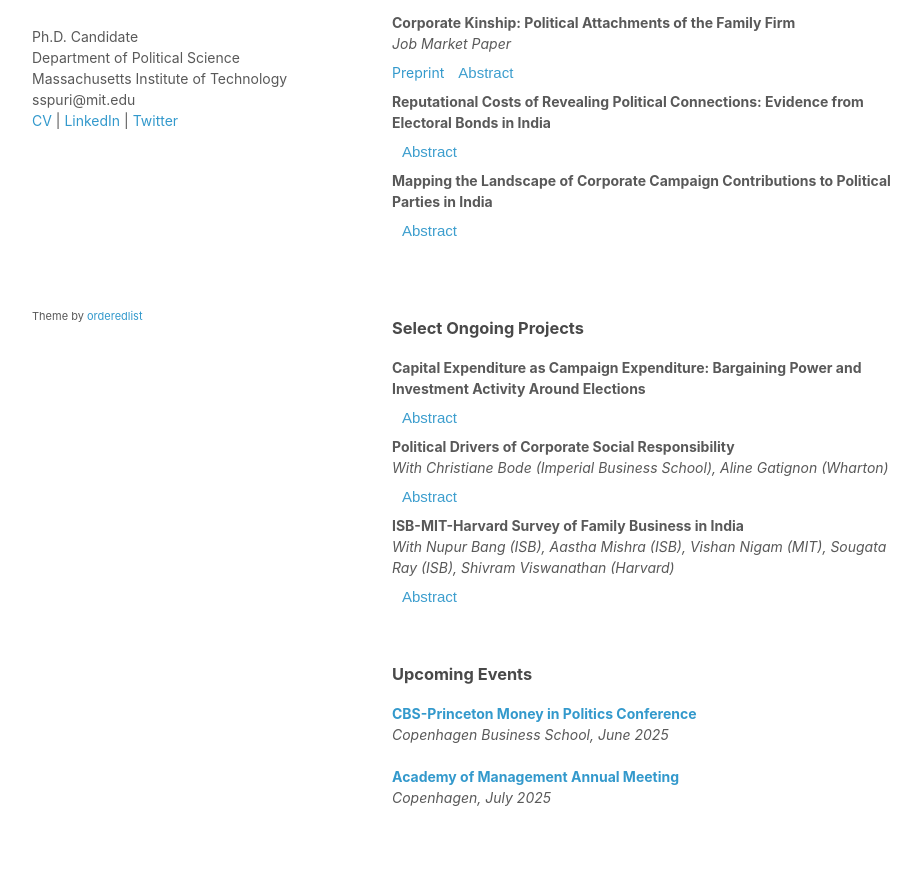
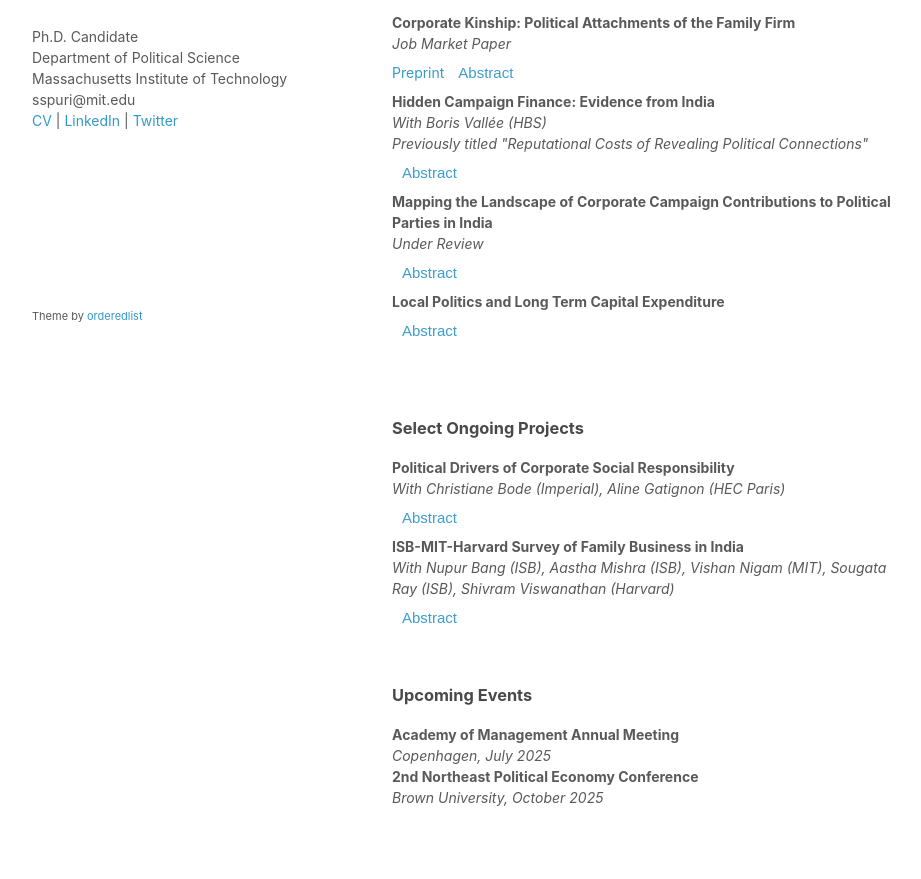
Before and after one commit to sukritpuri/sukritpuri.github.io, a plain HTML site: page index.html in a window 1280 px wide. Shown: the part 405-1284 px from the top of the page, without its empty margins (178-1099 px from the left). Before the commit the page ends 1263 px from the top, so only its background shows below. Drawn offline with Linux system fonts and the light colour scheme.

Commit message:
Update index.html

```diff
--- a/index.html
+++ b/index.html
@@ -104,20 +104,32 @@
 
 
 
-       <b>Reputational Costs of Revealing Political Connections: Evidence from Electoral Bonds in India</b> <br>
+       <b>Hidden Campaign Finance: Evidence from India</b> <br>
+         <i>With Boris Vall&eacute;e (HBS)</i> <br>
+         <i>Previously titled "Reputational Costs of Revealing Political Connections"</i> <br>
        <!--<i>Under Review </i> <br>-->
        <button class="collapsible">Abstract</button>
         <div class="content">
-        <p>Why do companies choose to hide potentially beneficial political connections? I show that revealing political activities can hurt a company's valuation in the short run by tainting its reputation. I take advantage of a unique setting where the Election Commission of India suddenly revealed a list of previously-anonymous corporate donors to political parties. Publicly listed companies revealed to be political donors experienced a 1.5% cumulative abnormal underperformance over the next 7 days as a result of this information shock, amounting to an erosion of approximately $9 billion in market capitalization---over 5 times the amount raised by political parties in the first place. The effect is short-lived and is largely driven by companies facing negative press immediately following the reveal.</p>
+        <p>This paper investigates hidden corporate political activity using a rare and high-profile disclosure event in India. From 2018 onwards, firms could anonymously donate to political parties via ``electoral bonds.'' A 2024 Supreme Court ruling banned the practice and retroactively revealed details of all $2 billion of previously hidden donations. We link these data to a newly assembled dataset of disclosed contributions going back to 2003 and firm-level administrative records to examine how the introduction of an opaque channel changes the dynamincs of corporate campaign finance. We present four main findings. First, anonymous giving dwarfs disclosed contributions. Second, more sophisticated firms select into the hidden channel. Third, firms giving in secret behave more strategically: giving more often, in larger amounts, and to multiple parties. Fourth, losing anonymity is costly: when donors were unmasked, their stock prices experienced sharp abnormal underperformance, driven by negative press following the reveal, and consistent with a theory of reputational taint that accrues from participating in politics. This study offers rare empirical insight into the scale and consequences of dark money, and highlights the incentives firms face in choosing whether to stay in the shadows.</p>
         </div>
 
 
 
         <b>Mapping the Landscape of Corporate Campaign Contributions to Political Parties in India</b> <br>
+        <i>Under Review </i> <br>
         <button class="collapsible">Abstract</button>
         <div class="content">
           <p>The study of money in politics has largely remained restricted to developed countries, where data are more readily available. But the concerns about corporate political funding, and how business influences the state broadly, are a global phenomenon. I collect all donations to political parties in India between 2003-2021, by taking advantage of a successful Right to Information Act that require all political parties to disclose donations made above Rs 20,000 (approx 250 USD). By developing a web-scraping based entity resolution algorithm that outperforms conventional exact and fuzzy string matching techniques, I am able to uniquely identify the universe of over 7000 corporate donors making donations to 40 political parties over the 18 year period. In this paper, I describe the steps taken to construct this dataset, describe a set of five stylized facts about the nature of corporate-political linkages in the world's largest democracy, and highlight a set of empirical puzzles that challenge expectations from the literature and invite future scholarship on this topic. </p>
         </div>
+
+        <b>Local Politics and Long Term Capital Expenditure</b> <br>
+         <button class="collapsible">Abstract</button>
+         <div class="content">
+         <p>How do elections affect private entrepreneurial investments? Using unique administrative data capturing rich details on how firms in India make long term capital expenditure decisions and taking advantage of staggered  state-level elections from 1998-2023, I show causal evidence of how electoral cycles affect entrepreneurial activity on several temporal and spatial dimensions. I find, first, that elections dampen risk appetite: in states going to polls, new firm formation and new investment announcements slow down in the months leading up to elections. Second, while new entrepreneurial activity stalls, firms tend to speed up existing projects to completion just before elections. Finally, by examining political turnovers, I find that after a new chief minister is appointed, investments to the new CM's districts pick up. Overall, these patterns make the case that local politics matters for several aspects of strategic decision-making, and highlights how uncertainty and then certainty of <i>who</i> holds political power affects how entrepreneurs allocate long-term capital.
+         </p>
+         </div>
+
+
         <p></p>
       </section>
 
@@ -125,15 +137,9 @@
 
         <h3><b>Select Ongoing Projects</b></h3>
 
-        <b>Capital Expenditure as Campaign Expenditure: Bargaining Power and Investment Activity Around Elections</b> <br>
-         <button class="collapsible">Abstract</button>
-         <div class="content">
-         <p>The period leading into an election exerts competing forces on private investment decisions of firms: on one hand, pre-election uncertainty tends to increase risk premium and reduce a firm's appetite for new investments, on the other hand, politicians demand greater private investment as campaign promises to win voter support. Which force dominates? I collect the universe of large industrial investment decisions from 1998-2022 by firms in India, and find evidence for a theory of political bargaining, where politicians are able to arm-twist <i>local</i> firms into increasing investment promises at economically inopportune times.
-         </p>
-         </div>
 
          <b>Political Drivers of Corporate Social Responsibility</b> <br>
-         <i>With Christiane Bode (Imperial Business School), Aline Gatignon (Wharton)</i> <br>
+         <i>With Christiane Bode (Imperial), Aline Gatignon (HEC Paris)</i> <br>
          <button class="collapsible">Abstract</button>
          <div class="content">
          <p>The 2013 update to the Companies Act in India required all large corporates to spend 2% of trailing three-year net profit on Corporate Social Responsibility (CSR). In this project, we examine granular project-level CSR spending data and use staggered state-level elections to study how political influence may shape when, where, and how firms allocate their CSR budgets.
@@ -155,12 +161,12 @@
       <section>
         <h3><b>Upcoming Events</b></h3>
 
-        <b><a href="https://sites.google.com/view/bcegerod/navigation/money-in-politics-conferences"target="_blank">CBS-Princeton Money in Politics Conference</a></b><br>
-        <i>Copenhagen Business School, June 2025</i>
-        <br><br>
+      <b>Academy of Management Annual Meeting</a></b><br>
+      <i>Copenhagen, July 2025</i><br>
 
-      <b><a href="https://aom.org/events/annual-meeting"target="_blank">Academy of Management Annual Meeting</a></b><br>
-      <i>Copenhagen, July 2025</i><br>
+      <b>2nd Northeast Political Economy Conference</a></b><br>
+      <i>Brown University, October 2025</i>
+      <br><br>
 
       </section>
 
```
